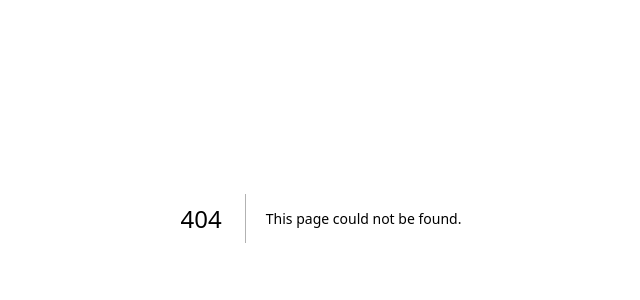
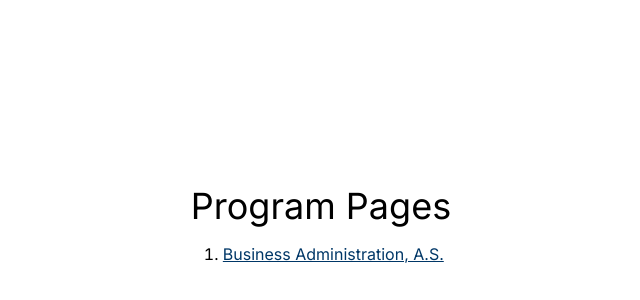
Before and after one commit to OCCeLearning/program-plans, a Next.js app: page / in a window 1280 px wide. Before the commit this address had no page. Shown: the part 182-482 px from the top of the page, without its empty margins (319-959 px from the left). Built offline with nearby package versions, Linux system fonts and the light colour scheme.

Commit message:
added index page

```diff
--- a/pages/[slug].js
+++ b/pages/[slug].js
@@ -18,8 +18,7 @@ import { TbLetterD, TbLetterE } from 'react-icons/tb'
 
 const inter = Inter({ subsets: ['latin'] })
 
-export default function Home(props) {
-  const [program] = props.program
+export default function Program({ program }) {
   const { credits, overview, requirements, title, terms, slug } = program
   const reactIcons = {
     key: FaKey,
@@ -243,9 +242,10 @@ async function getData() {
 
 export async function getStaticProps({ params }) {
   const data = await getData()
+  const program = data.programs.find(program => program.slug === params.slug)
   return {
     props: {
-      program: data.programs,
+      program,
     },
   }
 }
--- /dev/null
+++ b/pages/index.js
@@ -0,0 +1,42 @@
+import path from 'path'
+import fs from 'fs/promises'
+import { Inter } from 'next/font/google'
+const inter = Inter({ subsets: ['latin'] })
+export default function HomePage({ programs }) {
+  return (
+    <div
+      className={`max-w-md mx-auto min-h-screen flex items-center justify-center ${inter.className}`}
+    >
+      <div>
+        <h1 className="text-center text-4xl my-4">Program Pages</h1>
+        <ol className="list-decimal pl-8">
+          {programs.map(program => (
+            <li key={program.slug}>
+              <a
+                href={`/${program.slug}`}
+                className="text-ocean-blue underline hover:no-underline"
+              >
+                {program.title}
+              </a>
+            </li>
+          ))}
+        </ol>
+      </div>
+    </div>
+  )
+}
+async function getData() {
+  const filePath = path.join(process.cwd(), 'data', 'programs.json')
+  const jsonData = await fs.readFile(filePath)
+  const data = JSON.parse(jsonData)
+  return data
+}
+
+export async function getStaticProps({ params }) {
+  const data = await getData()
+  return {
+    props: {
+      programs: data.programs,
+    },
+  }
+}
```
